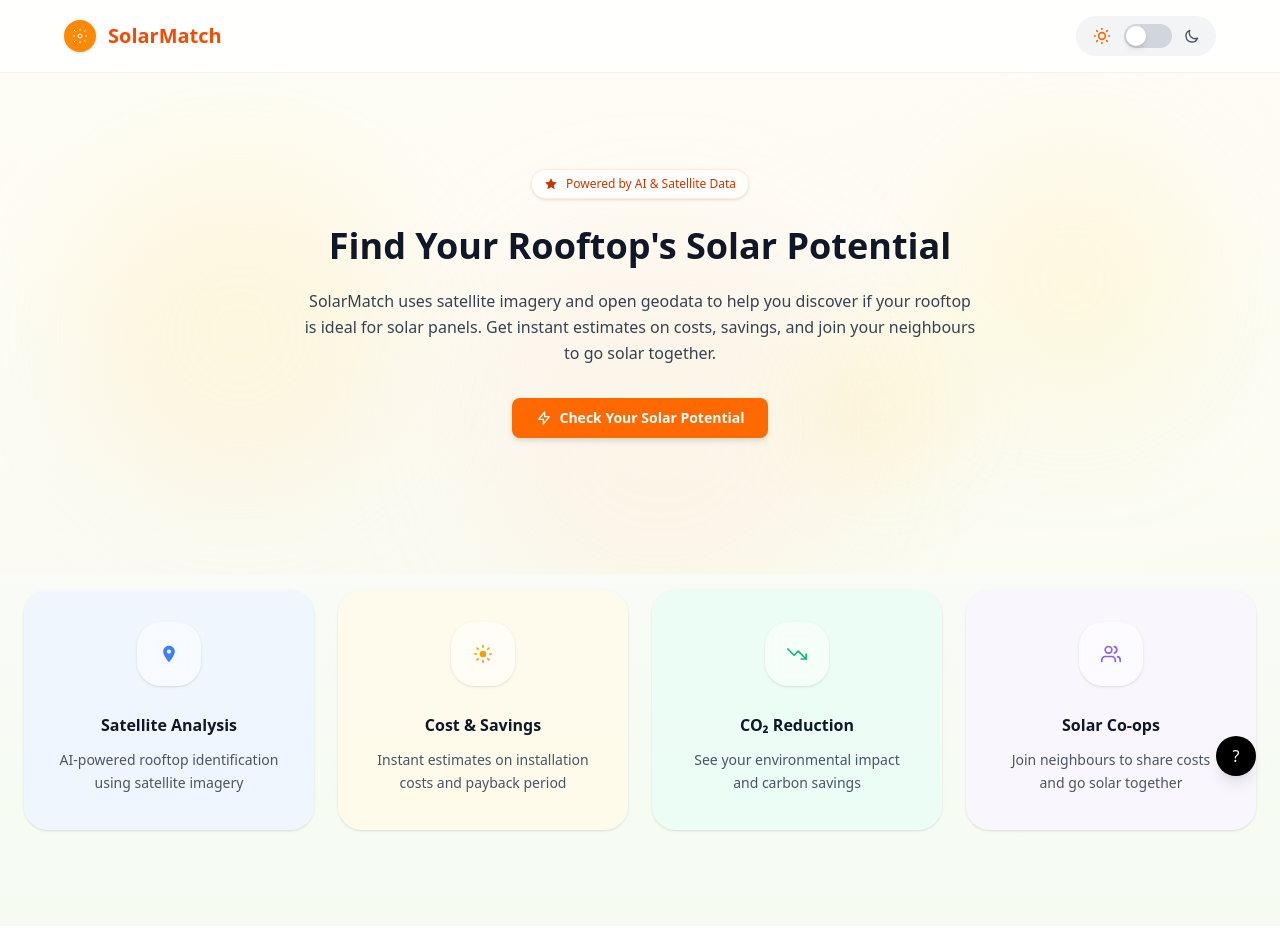
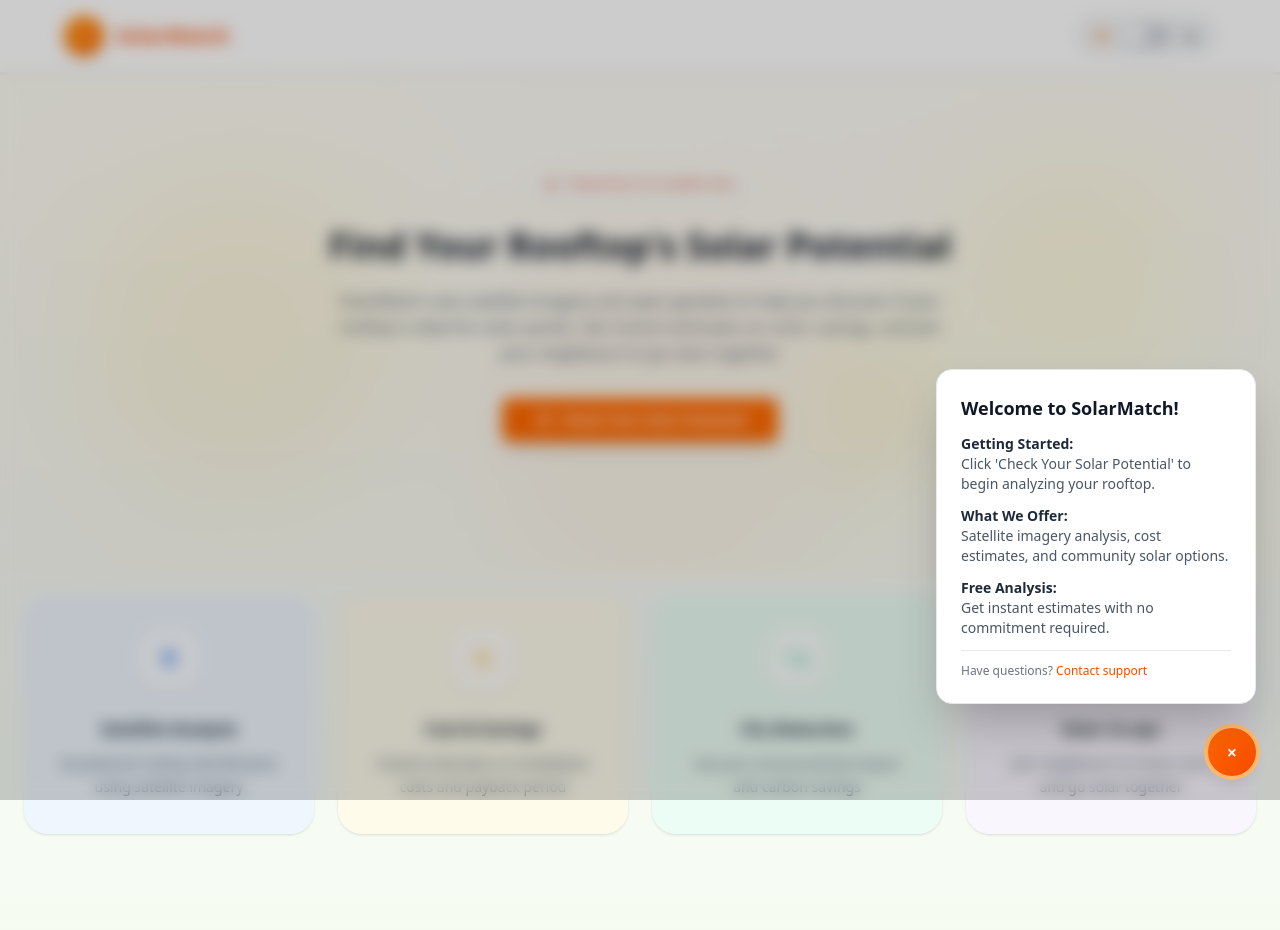
Before and after one commit to Ishaan005/SolarMatch, a Next.js app: page / in a window 1280 px wide. Both pictures are taken after a click on the button "Open help". Built offline with nearby package versions, Linux system fonts and the light colour scheme.

Commit message:
help features implemented

```diff
--- a/app/globals.css
+++ b/app/globals.css
@@ -28,6 +28,8 @@ body {
   background: linear-gradient(180deg,var(--bg-gradient-start),var(--bg-gradient-end));
   color: var(--foreground);
   font-family: var(--font-sans), system-ui, -apple-system, "Segoe UI", Roboto, "Helvetica Neue", Arial;
+  -webkit-font-smoothing: antialiased;
+  -moz-osx-font-smoothing: grayscale;
 }
 
 .container-max { max-width: 1200px; margin-left: auto; margin-right: auto; }
@@ -36,3 +38,69 @@ body {
 .dark img {
   filter: invert(1) hue-rotate(180deg);
 }
+
+/* Smooth scroll behavior */
+html {
+  scroll-behavior: smooth;
+}
+
+/* Focus styles for accessibility */
+*:focus-visible {
+  outline: 2px solid #f97316;
+  outline-offset: 2px;
+  border-radius: 4px;
+}
+
+/* Fade in animation */
+@keyframes fadeIn {
+  from {
+    opacity: 0;
+    transform: translateY(10px);
+  }
+  to {
+    opacity: 1;
+    transform: translateY(0);
+  }
+}
+
+.animate-fade-in {
+  animation: fadeIn 0.6s ease-out;
+}
+
+/* Improved selection colors */
+::selection {
+  background-color: #fed7aa;
+  color: #9a3412;
+}
+
+/* Better button and interactive element defaults */
+button, a {
+  -webkit-tap-highlight-color: transparent;
+}
+
+/* Loading states */
+.loading {
+  position: relative;
+  pointer-events: none;
+  opacity: 0.6;
+}
+
+.loading::after {
+  content: "";
+  position: absolute;
+  top: 50%;
+  left: 50%;
+  width: 20px;
+  height: 20px;
+  margin: -10px 0 0 -10px;
+  border: 2px solid #f97316;
+  border-top-color: transparent;
+  border-radius: 50%;
+  animation: spin 0.6s linear infinite;
+}
+
+@keyframes spin {
+  to {
+    transform: rotate(360deg);
+  }
+}
--- a/app/layout.tsx
+++ b/app/layout.tsx
@@ -1,6 +1,7 @@
 import type { Metadata } from "next";
 import { Geist, Geist_Mono } from "next/font/google";
 import { ThemeProvider } from "../components/theme-provider"
+import FloatingHelp from "../components/FloatingHelp"
 import "./globals.css";
 
 const geistSans = Geist({
@@ -14,8 +15,8 @@ const geistMono = Geist_Mono({
 });
 
 export const metadata: Metadata = {
-  title: "Create Next App",
-  description: "Generated by create next app",
+  title: "SolarMatch - Find Your Solar Potential",
+  description: "Discover if your rooftop is ideal for solar panels. Get instant estimates on costs, savings, and join your neighbours to go solar together.",
 };
 
 export default function RootLayout({
@@ -34,6 +35,7 @@ export default function RootLayout({
           disableTransitionOnChange
         >
           {children}
+          <FloatingHelp />
         </ThemeProvider>
       </body>
     </html>
--- a/app/page.tsx
+++ b/app/page.tsx
@@ -1,7 +1,6 @@
 import Header from "../components/Header"
 import Hero from "../components/Hero"
 import FeatureCard from "../components/FeatureCard"
-import FloatingHelp from "../components/FloatingHelp"
 
 const MapPinIcon = () => (
   <svg width="20" height="20" viewBox="0 0 24 24" fill="none" xmlns="http://www.w3.org/2000/svg">
@@ -55,7 +54,6 @@ export default function Home(){
           </div>
         </section>
       </main>
-      <FloatingHelp />
     </div>
   )
 }
--- a/components/FeatureCard.tsx
+++ b/components/FeatureCard.tsx
@@ -2,9 +2,13 @@ import React from "react"
 
 export default function FeatureCard({title, children, icon, color}:{title:string, children:React.ReactNode, icon?:React.ReactNode, color?:string}){
   return (
-    <div className={`rounded-3xl p-8 shadow-sm w-full max-w-[320px] min-h-[240px] flex flex-col transition-all hover:shadow-md hover:-translate-y-1 ${color ?? 'bg-blue-50'}`}>
+    <article
+      className={`rounded-3xl p-8 shadow-sm w-full max-w-[320px] min-h-[240px] flex flex-col transition-all duration-300 hover:shadow-xl hover:-translate-y-2 cursor-pointer border border-transparent hover:border-white/60 ${color ?? 'bg-blue-50'}`}
+      tabIndex={0}
+      role="article"
+    >
       <div className="flex justify-center mb-6">
-        <div className={`w-16 h-16 rounded-3xl flex items-center justify-center bg-white/50 backdrop-blur-sm shadow-sm`}>
+        <div className={`w-16 h-16 rounded-3xl flex items-center justify-center bg-white/60 backdrop-blur-sm shadow-sm transition-all duration-300 group-hover:scale-110`}>
           {icon ?? null}
         </div>
       </div>
@@ -12,6 +16,6 @@ export default function FeatureCard({title, children, icon, color}:{title:string
         <h3 className="font-semibold text-center mb-3 text-base text-gray-900">{title}</h3>
         <p className="text-sm text-gray-600 text-center leading-relaxed">{children}</p>
       </div>
-    </div>
+    </article>
   )
 }
--- a/components/FloatingHelp.tsx
+++ b/components/FloatingHelp.tsx
@@ -1,7 +1,108 @@
-import React from "react"
+"use client"
+
+import React, { useState } from "react"
+import { usePathname } from "next/navigation"
 
 export default function FloatingHelp(){
+  const [isOpen, setIsOpen] = useState(false)
+  const pathname = usePathname()
+
+  // Context-aware help content based on current page
+  const getHelpContent = () => {
+    if (pathname === '/') {
+      return {
+        title: "Welcome to SolarMatch!",
+        items: [
+          { label: "Getting Started", text: "Click 'Check Your Solar Potential' to begin analyzing your rooftop." },
+          { label: "What We Offer", text: "Satellite imagery analysis, cost estimates, and community solar options." },
+          { label: "Free Analysis", text: "Get instant estimates with no commitment required." }
+        ]
+      }
+    } else if (pathname === '/analyze') {
+      return {
+        title: "Analyzing Your Location",
+        items: [
+          { label: "Enter Address", text: "Type your full address for the most accurate results." },
+          { label: "Use My Location", text: "Click the location icon to use your current GPS coordinates." },
+          { label: "What's Next?", text: "After submission, we'll analyze satellite imagery of your rooftop." }
+        ]
+      }
+    } else if (pathname === '/results') {
+      return {
+        title: "Understanding Your Results",
+        items: [
+          { label: "Satellite View", text: "Toggle between satellite imagery and solar flux heatmap." },
+          { label: "Cost Estimates", text: "View installation costs, payback period, and annual savings." },
+          { label: "Next Steps", text: "Download your report or explore solar co-ops in your area." }
+        ]
+      }
+    } else if (pathname === '/coops') {
+      return {
+        title: "Solar Co-ops",
+        items: [
+          { label: "What are Co-ops?", text: "Groups of neighbors who install solar together for better rates." },
+          { label: "Join a Co-op", text: "Browse local co-ops and connect with your community." },
+          { label: "Benefits", text: "Lower costs through bulk purchasing and shared resources." }
+        ]
+      }
+    }
+
+    // Default help content
+    return {
+      title: "Need Help?",
+      items: [
+        { label: "Getting Started", text: "Enter your address to analyze your rooftop's solar potential." },
+        { label: "Data Sources", text: "We use satellite imagery and AI to provide accurate estimates." },
+        { label: "Questions?", text: "Contact our support team for assistance." }
+      ]
+    }
+  }
+
+  const helpContent = getHelpContent()
+
   return (
-    <button aria-label="help" className="fixed bottom-6 right-6 w-10 h-10 rounded-full bg-black text-white flex items-center justify-center shadow-lg">?</button>
+    <>
+      {/* Help Button */}
+      <button
+        onClick={() => setIsOpen(!isOpen)}
+        aria-label={isOpen ? "Close help" : "Open help"}
+        className="fixed bottom-6 right-6 w-12 h-12 rounded-full bg-gradient-to-br from-orange-500 to-orange-600 text-white flex items-center justify-center shadow-lg hover:shadow-xl transition-all duration-300 hover:scale-110 active:scale-95 z-50 focus:outline-none focus:ring-4 focus:ring-orange-300"
+      >
+        <span className="text-lg font-bold">{isOpen ? "×" : "?"}</span>
+      </button>
+
+      {/* Help Popup */}
+      {isOpen && (
+        <div
+          className="fixed bottom-24 right-6 bg-white rounded-2xl shadow-2xl p-6 max-w-sm w-80 z-50 border border-gray-200 animate-fade-in"
+          role="dialog"
+          aria-labelledby="help-title"
+        >
+          <h3 id="help-title" className="text-lg font-bold text-gray-900 mb-3">{helpContent.title}</h3>
+          <div className="space-y-3 text-sm text-gray-600">
+            {helpContent.items.map((item, index) => (
+              <div key={index}>
+                <p className="font-semibold text-gray-800">{item.label}:</p>
+                <p>{item.text}</p>
+              </div>
+            ))}
+            <div className="pt-3 border-t border-gray-200">
+              <p className="text-xs text-gray-500">
+                Have questions? <span className="text-orange-600 hover:underline cursor-pointer font-medium">Contact support</span>
+              </p>
+            </div>
+          </div>
+        </div>
+      )}
+
+      {/* Backdrop */}
+      {isOpen && (
+        <div
+          className="fixed inset-0 bg-black/20 z-40 backdrop-blur-sm transition-opacity"
+          onClick={() => setIsOpen(false)}
+          aria-hidden="true"
+        />
+      )}
+    </>
   )
 }
--- a/components/Header.tsx
+++ b/components/Header.tsx
@@ -38,36 +38,37 @@ export default function Header(){
   }
 
   return (
-    <header className="w-full bg-white/80 backdrop-blur-sm border-b border-gray-200/50 z-20">
+    <header className="w-full bg-white/90 backdrop-blur-md border-b border-gray-200/60 z-20 sticky top-0 shadow-sm">
       <div className="container-max px-6 py-4 flex items-center justify-between">
-        <div className="flex items-center gap-3">
-          <div className="w-8 h-8 rounded-full bg-orange-400 flex items-center justify-center text-white shadow-sm">
-            <svg width="16" height="16" viewBox="0 0 24 24" fill="none" xmlns="http://www.w3.org/2000/svg">
+        <Link href="/" className="flex items-center gap-3 hover:opacity-80 transition-opacity" aria-label="SolarMatch Home">
+          <div className="w-10 h-10 rounded-full bg-gradient-to-br from-orange-400 to-orange-500 flex items-center justify-center text-white shadow-md hover:shadow-lg transition-shadow">
+            <svg width="18" height="18" viewBox="0 0 24 24" fill="none" xmlns="http://www.w3.org/2000/svg">
               <path d="M12 4V2M12 22v-2M4 12H2M22 12h-2M5 5l-1.5-1.5M20.5 20.5 19 19M19 5l1.5-1.5M5 19l-1.5 1.5" stroke="currentColor" strokeWidth="1.5" strokeLinecap="round" strokeLinejoin="round"/>
               <circle cx="12" cy="12" r="3" stroke="currentColor" strokeWidth="1.5"/>
             </svg>
           </div>
-          <span className="font-semibold text-xl text-orange-600">SolarMatch</span>
-        </div>
+          <span className="font-bold text-xl text-orange-600 hidden sm:block">SolarMatch</span>
+        </Link>
 
         <div className="flex items-center gap-4">
           {/* Dark/Light Mode Toggle */}
           {isHomePage && (
-            <div className="flex items-center gap-3 bg-gray-100 rounded-full px-4 py-2">
-              <svg className="w-5 h-5 text-orange-500" fill="none" viewBox="0 0 24 24" stroke="currentColor">
+            <div className="flex items-center gap-3 bg-gray-100 rounded-full px-4 py-2 shadow-inner" role="group" aria-label="Theme toggle">
+              <svg className="w-5 h-5 text-orange-500 transition-transform hover:scale-110" fill="none" viewBox="0 0 24 24" stroke="currentColor" aria-hidden="true">
                 <path strokeLinecap="round" strokeLinejoin="round" strokeWidth={2} d="M12 3v1m0 16v1m9-9h-1M4 12H3m15.364 6.364l-.707-.707M6.343 6.343l-.707-.707m12.728 0l-.707.707M6.343 17.657l-.707.707M16 12a4 4 0 11-8 0 4 4 0 018 0z" />
               </svg>
-              <label className="relative inline-block w-12 h-6 cursor-pointer">
+              <label className="relative inline-block w-12 h-6 cursor-pointer group">
                 <input
                   type="checkbox"
                   checked={isDark}
                   onChange={handleThemeToggle}
                   className="sr-only peer"
+                  aria-label={isDark ? "Switch to light mode" : "Switch to dark mode"}
                 />
-                <div className="w-full h-full bg-gray-300 rounded-full peer-checked:bg-orange-500 transition-colors"></div>
-                <div className="absolute top-0.5 left-0.5 w-5 h-5 bg-white rounded-full shadow-md transition-transform peer-checked:translate-x-6"></div>
+                <div className="w-full h-full bg-gray-300 rounded-full peer-checked:bg-orange-500 transition-all duration-300 peer-focus:ring-2 peer-focus:ring-orange-300"></div>
+                <div className="absolute top-0.5 left-0.5 w-5 h-5 bg-white rounded-full shadow-md transition-all duration-300 peer-checked:translate-x-6 group-hover:scale-110"></div>
               </label>
-              <svg className="w-4 h-4 text-gray-600" fill="none" viewBox="0 0 24 24" stroke="currentColor">
+              <svg className="w-4 h-4 text-gray-600 transition-transform hover:scale-110" fill="none" viewBox="0 0 24 24" stroke="currentColor" aria-hidden="true">
                 <path strokeLinecap="round" strokeLinejoin="round" strokeWidth={2} d="M20.354 15.354A9 9 0 018.646 3.646 9.003 9.003 0 0012 21a9.003 9.003 0 008.354-5.646z" />
               </svg>
             </div>
@@ -76,7 +77,8 @@ export default function Header(){
           {!isHomePage && (
             <Link
               href="/"
-              className="inline-flex items-center gap-2 text-gray-600 hover:text-gray-900 transition-colors text-sm font-medium"
+              className="inline-flex items-center gap-2 text-gray-600 hover:text-orange-600 transition-all text-sm font-medium px-4 py-2 rounded-lg hover:bg-orange-50 active:scale-95"
+              aria-label="Back to home page"
             >
               <svg width="16" height="16" viewBox="0 0 24 24" fill="none" xmlns="http://www.w3.org/2000/svg">
                 <path d="M19 12H5M12 19l-7-7 7-7" stroke="currentColor" strokeWidth="2" strokeLinecap="round" strokeLinejoin="round"/>
--- a/components/Hero.tsx
+++ b/components/Hero.tsx
@@ -11,28 +11,32 @@ export default function Hero(){
       <div className="absolute top-1/2 right-1/4 w-40 h-40 bg-yellow-300/10 rounded-full blur-2xl"></div>
 
       <div className="container-max px-6 text-center relative z-10 max-w-4xl mx-auto">
-        {/* Badge */}
-        <div className="inline-flex items-center gap-2 bg-white/80 backdrop-blur-sm border border-orange-200/50 text-orange-700 px-3 py-1.5 rounded-full text-xs font-medium mb-6 shadow-sm">
-          <svg className="w-3.5 h-3.5" viewBox="0 0 24 24" fill="none" xmlns="http://www.w3.org/2000/svg">
+        {/* Badge - Improved with animation */}
+        <div className="inline-flex items-center gap-2 bg-white/90 backdrop-blur-sm border border-orange-200/50 text-orange-700 px-3 py-1.5 rounded-full text-xs font-medium mb-6 shadow-sm hover:shadow-md transition-all duration-300 animate-fade-in">
+          <svg className="w-3.5 h-3.5 animate-pulse" viewBox="0 0 24 24" fill="none" xmlns="http://www.w3.org/2000/svg">
             <path d="M12 2L15.09 8.26L22 9.27L17 14.14L18.18 21.02L12 17.77L5.82 21.02L7 14.14L2 9.27L8.91 8.26L12 2Z" fill="currentColor"/>
           </svg>
           <span>Powered by AI & Satellite Data</span>
         </div>
 
-        {/* Main Heading */}
-        <h1 className="text-2xl sm:text-3xl lg:text-4xl font-bold mb-5 text-gray-900 leading-tight">
+        {/* Main Heading - Improved readability */}
+        <h1 className="text-2xl sm:text-3xl lg:text-4xl font-bold mb-5 text-gray-900 leading-tight max-w-3xl mx-auto">
           Find Your Rooftop's Solar Potential
         </h1>
 
-        {/* Description */}
-        <p className="max-w-2xl mx-auto text-gray-700 mb-8 text-sm sm:text-base leading-relaxed">
+        {/* Description - Better contrast and spacing */}
+        <p className="max-w-2xl mx-auto text-gray-600 mb-8 text-sm sm:text-base leading-relaxed px-4">
           SolarMatch uses satellite imagery and open geodata to help you discover if your rooftop is ideal for solar panels. Get instant estimates on costs, savings, and join your neighbours to go solar together.
         </p>
 
-        {/* CTA Button */}
+        {/* CTA Button - Enhanced with better accessibility */}
         <div className="flex justify-center mb-10">
-          <Link href="/analyze" className="bg-orange-500 hover:bg-orange-600 transition-all duration-200 text-white px-6 py-2.5 rounded-lg shadow-md hover:shadow-lg hover:scale-110 font-semibold inline-flex items-center gap-2 text-sm transform">
-            <svg className="w-4 h-4" fill="none" viewBox="0 0 24 24" stroke="currentColor">
+          <Link
+            href="/analyze"
+            className="group bg-orange-500 hover:bg-orange-600 active:bg-orange-700 transition-all duration-200 text-white px-8 py-3 rounded-lg shadow-lg hover:shadow-xl hover:scale-105 active:scale-95 font-semibold inline-flex items-center gap-2 text-sm transform focus:outline-none focus:ring-4 focus:ring-orange-300"
+            aria-label="Check your rooftop's solar potential"
+          >
+            <svg className="w-5 h-5 group-hover:rotate-12 transition-transform" fill="none" viewBox="0 0 24 24" stroke="currentColor">
               <path strokeLinecap="round" strokeLinejoin="round" strokeWidth={2} d="M13 10V3L4 14h7v7l9-11h-7z" />
             </svg>
             Check Your Solar Potential
```
Also changed, not shown: app/analyze/page.tsx (+14 -1 lines).
